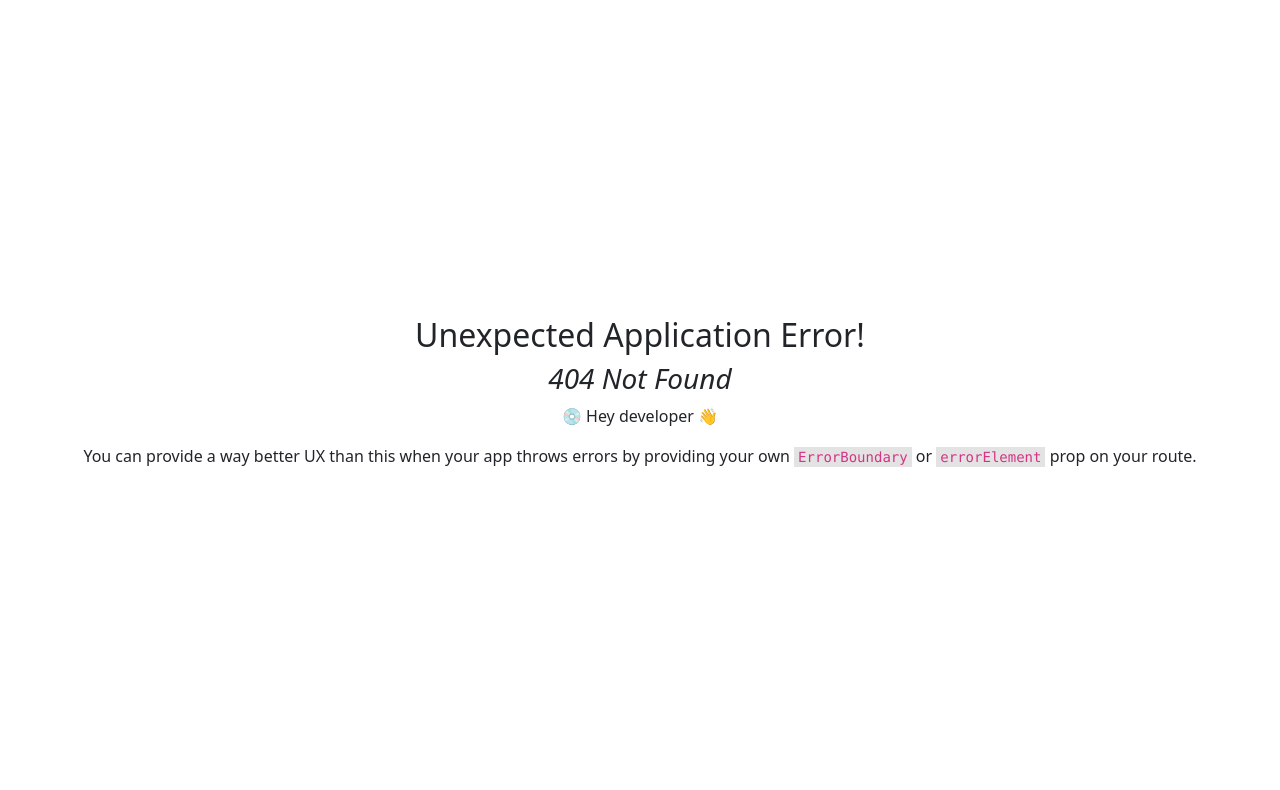
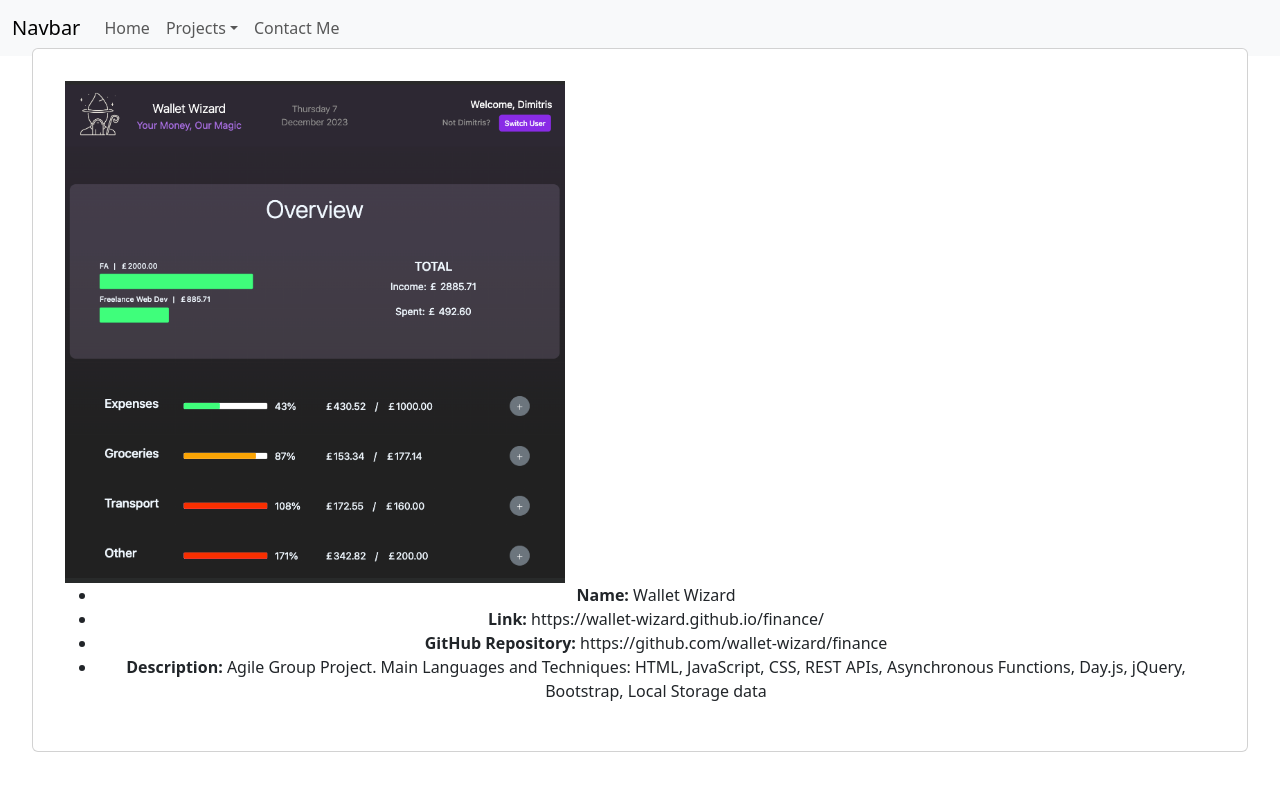
Before and after one commit to EleniMG/React-Portfolio, a React (Vite) app in the folder portfolio/: page /projects/1 in a window 1280 px wide. Before the commit this address had no page. Shown: the top 790 px of the page. Built offline with nearby package versions, Linux system fonts and the light colour scheme.

Commit message:
Adding github repo links to json file and removing about-me link

```diff
--- a/portfolio/src/components/Contact/Contact.jsx
+++ b/portfolio/src/components/Contact/Contact.jsx
@@ -5,9 +5,9 @@ function Contact(){
     return (
         <>
         <Header />
-    <h1>Hello, you can contact me here:</h1>
-    <p>LinkedIn:</p>
-    <p>GitHub:</p>
+    <h1>You can contact me here:</h1>
+    <p>LinkedIn: https://www.linkedin.com/in/eleni-giannopoulos/</p>
+    <p>GitHub: https://github.com/EleniMG</p>
     </>
     )
 
--- a/portfolio/src/components/Header/Header.jsx
+++ b/portfolio/src/components/Header/Header.jsx
@@ -16,20 +16,18 @@ function Header(){
           {/* <a className="nav-link active" aria-current="page" href="/">Home</a> */}
           <Link to="/" className='nav-link'>Home</Link>
         </li>
-        <li className="nav-item">
-          <a className="nav-link" href="#about-me">About Me</a>
-        </li>
         <li className="nav-item dropdown">
+            {/* <Link to="/projects" className="nav-link dropdown-toggle">Projects</Link> */}
           <a className="nav-link dropdown-toggle" href="#" role="button" data-bs-toggle="dropdown" aria-expanded="false">
             Projects
           </a>
           <ul className="dropdown-menu">
-            <li><a className="dropdown-item" href="#">Project 1</a></li>
-            <li><a className="dropdown-item" href="#">Project 2</a></li>
-            <li><a className="dropdown-item" href="#">Project 3</a></li>
-            <li><a className="dropdown-item" href="#">Project 4</a></li>
-            <li><a className="dropdown-item" href="#">Project 5</a></li>
-            <li><a className="dropdown-item" href="#">Project 6</a></li>
+            <li><Link to="/projects/1" className="nav-link dropdown-item">Wallet Wizard</Link></li>
+            <li><Link to="/projects/2" className="nav-link dropdown-item">Weather Dashboard</Link></li>
+            <li><Link to="/projects/3" className="nav-link dropdown-item">Daily Planner</Link></li>
+            <li><Link to="/projects/4" className="nav-link dropdown-item">Sign-Up Form</Link></li>
+            <li><Link to="/projects/5" className="nav-link dropdown-item">Coding Quiz</Link></li>
+            <li><Link to="/projects/6" className="nav-link dropdown-item">Calculator</Link></li>
           </ul>
         </li>
         <li className="nav-item">
--- a/portfolio/src/components/HighlightedProject/HighlightedProject.jsx
+++ b/portfolio/src/components/HighlightedProject/HighlightedProject.jsx
@@ -1,24 +1,25 @@
 import React from "react"
 import projectData from "../Project/project.json"
+import Project from "../Project/Project"
+import { useParams } from "react-router-dom";
 
 function HighlightedProject() {
-    // const highlightedProject = projectData.find((id) => id = {props.id})
+    const { id } = useParams();
+    const highlightedProject = projectData.find((project) => Number(id) === project.id)
 
-    if (id === 1){
-        return (
-            <Project
-                key={project.id}
-                name={project.name}
-                image={project.image}
-                description={project.description}
-                link={project.link}
-            />
-        )
+    if (!highlightedProject) {
+        return <p>No project with this id</p>
     }
 
-    // return (
-    //     highlightedProject
-    // )
+    return (
+        <Project
+            name={highlightedProject.name}
+            image={highlightedProject.image}
+            description={highlightedProject.description}
+            github={highlightedProject.github}
+            link={highlightedProject.link}
+        />
+    )
 }
 
 export default HighlightedProject
--- a/portfolio/src/components/Homepage/Homepage.jsx
+++ b/portfolio/src/components/Homepage/Homepage.jsx
@@ -1,7 +1,14 @@
 import React from 'react'
+import HighlightedProject from '../HighlightedProject/HighlightedProject'
+import Header from '../Header/Header'
 
 function Homepage(){
-
+    return (
+        <>
+        <Header />
+        <h1>Eleni G</h1>
+        </>
+    )
 }
 
 export default Homepage
--- a/portfolio/src/components/Project/Project.jsx
+++ b/portfolio/src/components/Project/Project.jsx
@@ -1,9 +1,12 @@
 import React from 'react'
 import "./project.css"
+import Header from '../Header/Header';
 
 
 function Project(props){
     return (
+        <>
+        <Header />
         <div className="card">
           <div className="img-container">
             <img className="image" alt={props.name} src={props.image} />
@@ -17,11 +20,15 @@ function Project(props){
                 <strong>Link:</strong> {props.link}
               </li>
               <li>
+                <strong>GitHub Repository:</strong> {props.github}
+              </li>
+              <li>
                 <strong>Description:</strong> {props.description}
               </li>
             </ul>
           </div>
         </div>
+        </>
       );
 }
 
--- a/portfolio/src/components/Project/project.json
+++ b/portfolio/src/components/Project/project.json
@@ -4,41 +4,48 @@
         "name": "Wallet Wizard",
         "image": "../../src/screenshots/wallet-wizard2.png",
         "description": "Agile Group Project. Main Languages and Techniques: HTML, JavaScript, CSS, REST APIs, Asynchronous Functions, Day.js, jQuery, Bootstrap, Local Storage data",
-        "link": "https://wallet-wizard.github.io/finance/"
+        "link": "https://wallet-wizard.github.io/finance/",
+        "github": "https://github.com/wallet-wizard/finance"
+
     },
     {
         "id": 2,
         "name": "Weather Dashboard",
         "image": "../../src/screenshots/weather-dashboard2.png",
         "description": "Main Languages and Techniques: HTML, JavaScript, CSS, Third Party APIs, Asynchronous Functions, Day.js, jQuery, Bootstrap, Local Storage data",
-        "link": "https://elenimg.github.io/Weather-Dashboard/"
+        "link": "https://elenimg.github.io/Weather-Dashboard/",
+        "github": "https://github.com/EleniMG/Weather-Dashboard"
     },
     {
         "id": 3,
         "name": "Daily Planner",
         "image": "../../src/screenshots/daily-planner.png",
         "description": "- Main Languages and Techniques: HTML, JavaScript, CSS, setInterval, Day.js, jQuery, Bootstrap, Local Storage data",
-        "link": "https://elenimg.github.io/Daily-Planner-App/"
+        "link": "https://elenimg.github.io/Daily-Planner-App/",
+        "github": "https://github.com/EleniMG/Daily-Planner-App"
     },
     {
         "id": 4,
         "name": "Sign-Up Form",
         "image": "../../src/screenshots/Sign-up-page.png",
         "description": "Main Languages and Techniques: HTML, JavaScript, CSS Flexbox and Grid, Dynamic and User Action Pseudo-Classes, Transform, Keyframes, Media Queries, Form Input Elements, Form Validation, Pattern Validation using Regex, Custom Fonts, Randomisation",
-        "link": "https://sign-up-form-by-eleni.netlify.app/"
+        "link": "https://sign-up-form-by-eleni.netlify.app/",
+        "github": "https://github.com/EleniMG/SignUpForm"
     },
     {
         "id": 5,
         "name": "Coding Quiz",
         "image": "../../src/screenshots/coding-quiz.png",
         "description": "Main Languages and Techniques: HTML, JavaScript, DOM manipulation, setInterval, Local Storage data, JSON stringify and parse, Game Logic",
-        "link": "https://elenimg.github.io/Coding-Quiz/"
+        "link": "https://elenimg.github.io/Coding-Quiz/",
+        "github": "https://github.com/EleniMG/Coding-Quiz"
     },
     {
         "id": 6,
         "name": "Calculator",
         "image": "../../src/screenshots/Calculator.png",
         "description": "Main Languages and Techniques: HTML, JavaScript functions for operators and calculations, CSS Flexbox and Grid, Repeating Linear Gradient, Event Listeners, Alerts",
-        "link": "https://calculator-by-eleni.netlify.app/"
+        "link": "https://calculator-by-eleni.netlify.app/",
+        "github": "https://github.com/EleniMG/Calculator"
     }
 ]
--- a/portfolio/src/components/ProjectsPage/ProjectsPage.jsx
+++ b/portfolio/src/components/ProjectsPage/ProjectsPage.jsx
@@ -7,12 +7,13 @@ import { Link } from 'react-router-dom';
 function ProjectsPage(){
     return (
         projectData.map((project) => (
-            <Link to={`/project/${project.id}`}>
+            <Link to={`/projects/${project.id}`}>
             <Project
                 key={project.id}
                 name={project.name}
                 image={project.image}
                 description={project.description}
+                github={project.github}
                 link={project.link}
             />
             </Link>
--- a/portfolio/src/main.jsx
+++ b/portfolio/src/main.jsx
@@ -10,8 +10,9 @@ import {
 } from "react-router-dom";
 import Contact from "./components/Contact/Contact.jsx"
 import ProjectsPage from './components/ProjectsPage/ProjectsPage.jsx'
+import HighlightedProject from './components/HighlightedProject/HighlightedProject.jsx'
 
-const router = createBrowserRouter([{path: "/", element: <App />}, {path: "/contact-me", element: <Contact />}, {path: "/projects", element: <ProjectsPage />}])
+const router = createBrowserRouter([{path: "/", element: <App />}, {path: "/contact-me", element: <Contact />}, {path: "/projects", element: <ProjectsPage />}, {path: "/projects/:id", element: <HighlightedProject />}])
 
 ReactDOM.createRoot(document.getElementById('root')).render(
   <React.StrictMode>
```
Also changed, not shown: portfolio/src/images/curly-hair.jpg (added).
